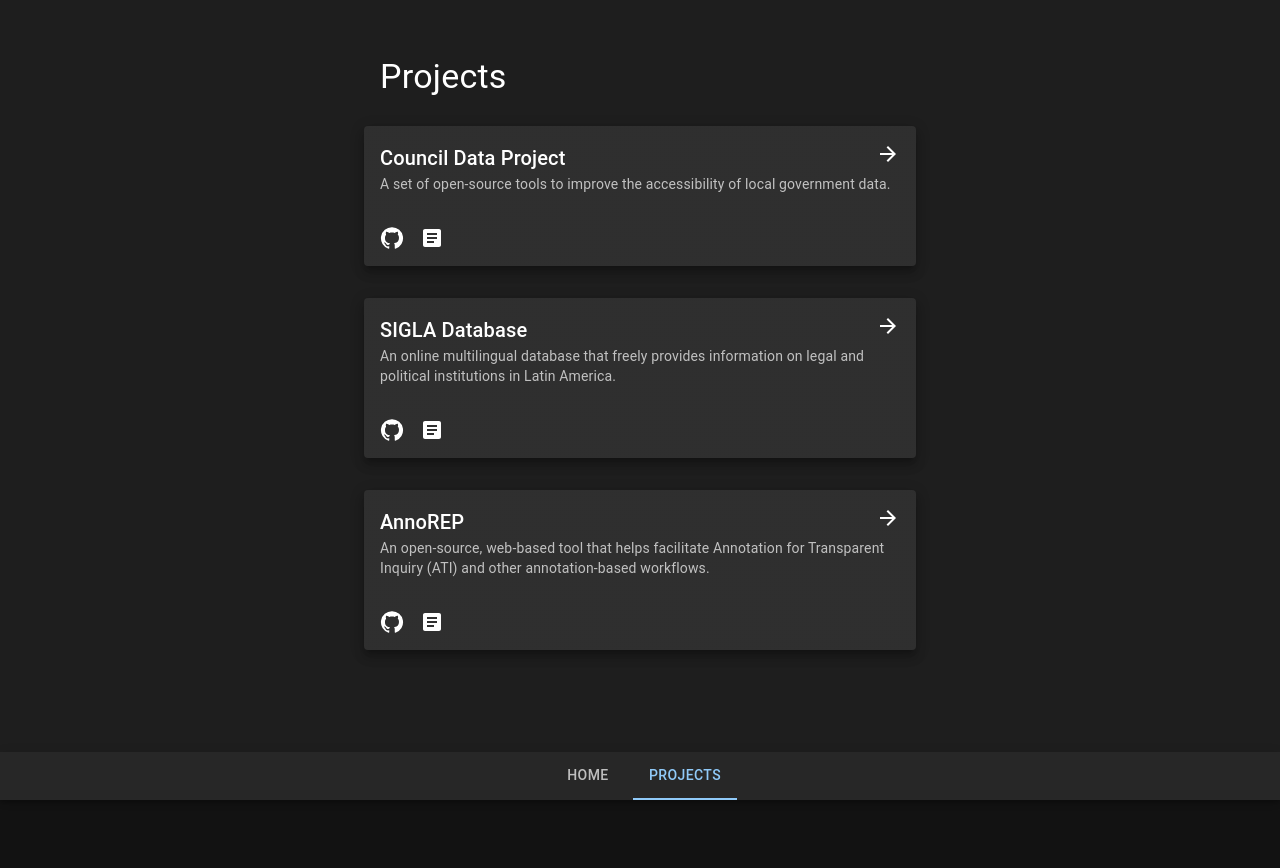
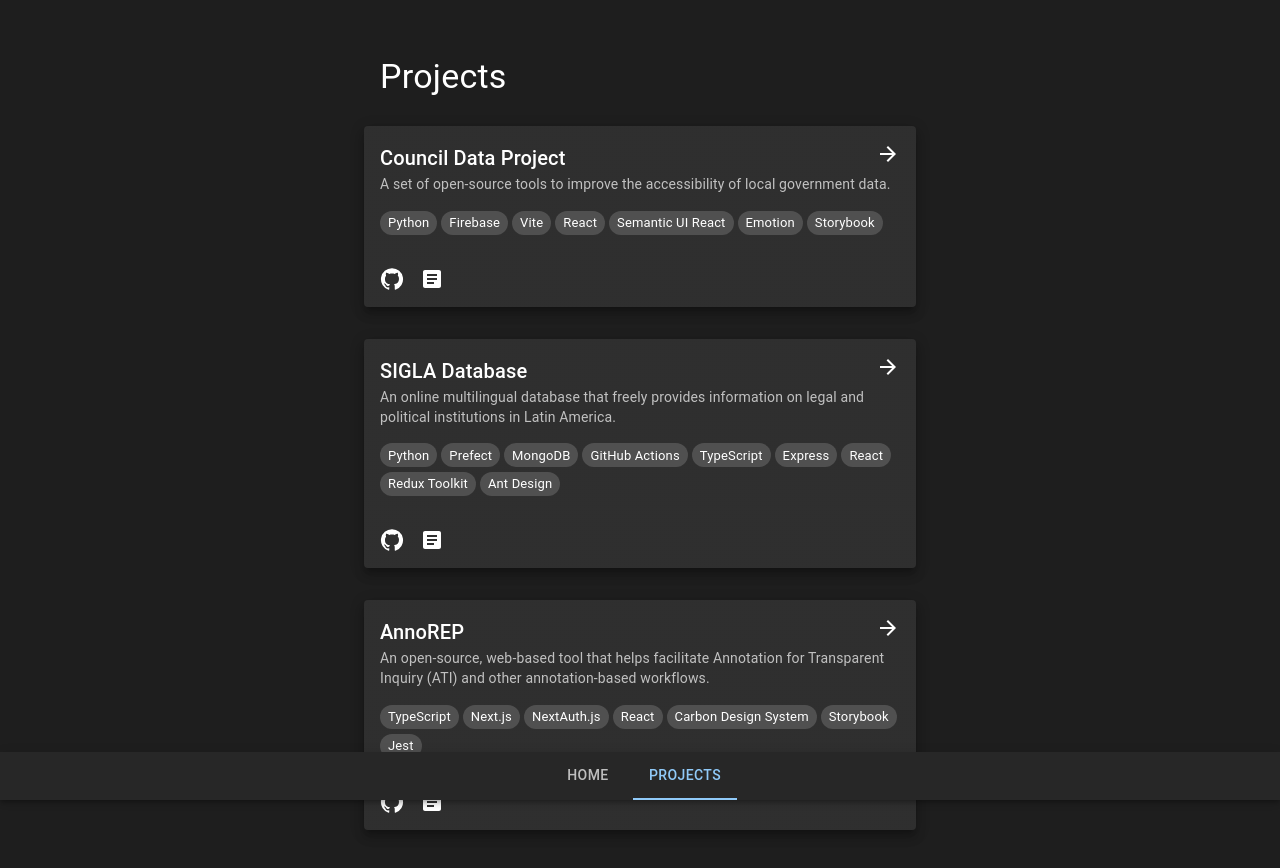
Before and after one commit to tohuynh/tohuynh.github.io, a Next.js app: page /projects in a window 1280 px wide. Shown: the top 868 px of the page. Before the commit the page ends 800 px from the top, so only its background shows below. Built offline with nearby package versions, Linux system fonts and the light colour scheme.

Commit message:
Add techs

```diff
--- a/components/project-card/index.tsx
+++ b/components/project-card/index.tsx
@@ -6,6 +6,8 @@
   CardActions,
   IconButton,
   CardActionArea,
+  Stack,
+  Chip,
 } from "@mui/material"
 import { GitHub, Article, ArrowForward } from "@mui/icons-material"
 
@@ -21,11 +23,12 @@
   label?: React.ReactNode
   desc: React.ReactNode
   url: string
+  tech: string[]
   gitHub: Link
   documentation: Link
 }
 
-const ProjectCard: React.FC<Project> = ({ name, label, desc, url, gitHub, documentation }) => {
+const ProjectCard: React.FC<Project> = ({ name, label, desc, url, tech, gitHub, documentation }) => {
   return (
     <Card raised>
       <CardActionArea
@@ -41,6 +44,9 @@
           <Typography variant="body2" color="text.secondary">
             {desc}
           </Typography>
+          <Stack component="ul" direction="row" spacing={0} sx={{ flexWrap: "wrap", listStyle: "none", gap: darkTheme.spacing(0.5), padding: 0, marginBottom: 0 }}>
+            {tech.map(tech => <li key={tech}><Chip size="small" label={tech} /></li>)}
+          </Stack>
           <ArrowForward sx={{ position: "absolute", top: darkTheme.spacing(2), right: darkTheme.spacing(2) }} />
         </CardContent>
       </CardActionArea>
--- a/pages/projects.tsx
+++ b/pages/projects.tsx
@@ -13,6 +13,7 @@
     name: "Council Data Project",
     desc: "A set of open-source tools to improve the accessibility of local government data.",
     url: "https://councildataproject.org",
+    tech: ["Python", "Firebase", "Vite", "React", "Semantic UI React", "Emotion", "Storybook"],
     gitHub: {
       name: "cookiecutter-cdp-deployment codebase",
       url: "https://github.com/CouncilDataProject/cookiecutter-cdp-deployment"
@@ -27,6 +28,7 @@
     label: <><abbr>SIGLA</abbr> Database</>,
     desc: "An online multilingual database that freely provides information on legal and political institutions in Latin America.",
     url: "https://www.sigladata.org",
+    tech: ["Python", "Prefect", "MongoDB", "GitHub Actions", "TypeScript", "Express", "React", "Redux Toolkit", "Ant Design"],
     gitHub: {
       name: "AnnoREP-Frontend codebase",
       url: "https://github.com/SIGLA-GU/siglatools"
@@ -42,6 +44,7 @@
     desc: <>An open-source, web-based tool that helps facilitate Annotation for Transparent
       Inquiry (<abbr>ATI</abbr>) and other annotation-based workflows.</>,
     url: "https://anno-rep.org",
+    tech: ["TypeScript", "Next.js", "NextAuth.js", "React", "Carbon Design System", "Storybook", "Jest",],
     gitHub: {
       name: "siglatools codebase",
       url: "https://github.com/QualitativeDataRepository/AnnoREP-Frontend"
```
